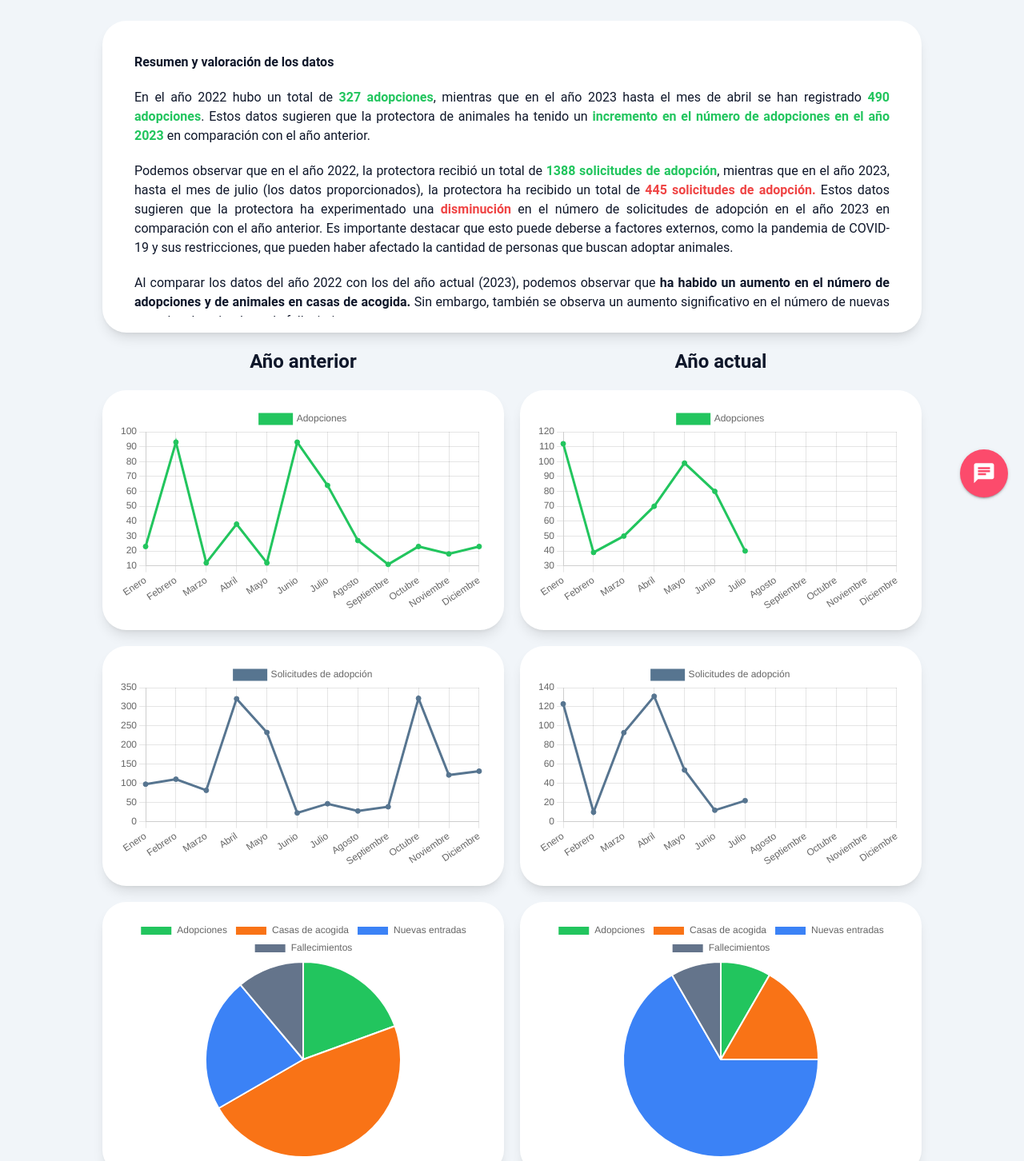
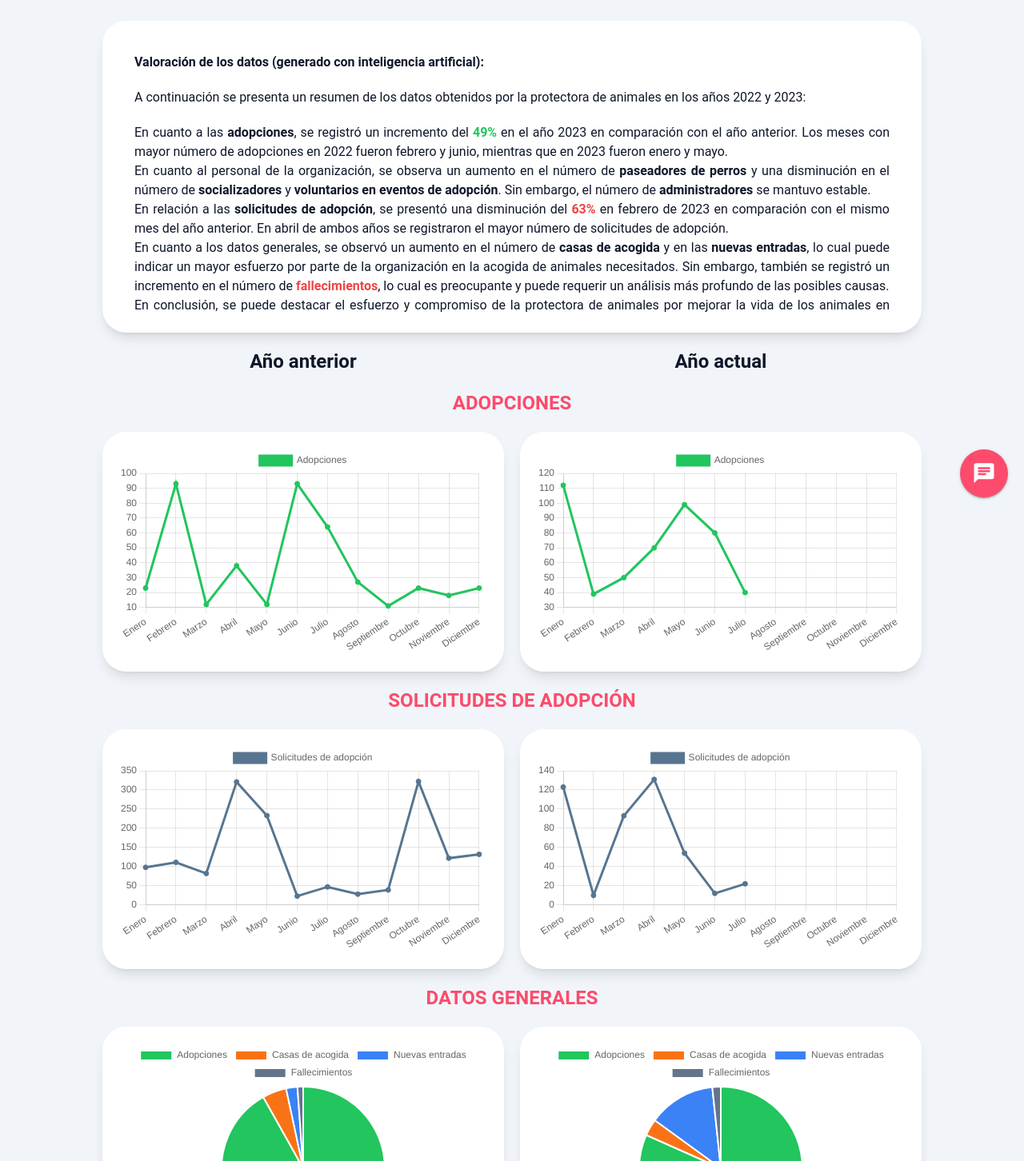
Before and after one commit to Lithos-hub/iShelter-SPA, a Vue app: page /stats in a window 1280 px wide. Shown: the part 158-1610 px from the top of the page at 80% size. Built offline with nearby package versions, Linux system fonts and the light colour scheme; what v-calendar, vue-query would draw is missing.

Commit message:
feat(stats): add stats view and install vue chartjs

```diff
--- /dev/null
+++ b/src/views/follow-up/FollowUpView.vue
@@ -0,0 +1,9 @@
+<template>
+	<div>
+		<h1>Follow up</h1>
+	</div>
+</template>
+
+<script setup lang="ts"></script>
+
+<style scoped></style>
--- a/src/views/stats/StatsView.vue
+++ b/src/views/stats/StatsView.vue
@@ -5,94 +5,48 @@
 	<section class="mb-5">
 		<CardLayout class="p-5 text-black">
 			<div class="max-h-[350px] overflow-y-auto p-5 flex flex-col gap-5 text-justify">
-				<strong>Resumen y valoración de los datos</strong>
+				<strong>Valoración de los datos (generado con inteligencia artificial):</strong>
 				<p>
-					En el año 2022 hubo un total de
-					<strong class="text-green-500">327 adopciones</strong>, mientras que en el año 2023 hasta
-					el mes de abril se han registrado <strong class="text-green-500">490 adopciones</strong>.
-					Estos datos sugieren que la protectora de animales ha tenido un
-					<strong class="text-green-500"
-						>incremento en el número de adopciones en el año 2023</strong
-					>
-					en comparación con el año anterior.
+					A continuación se presenta un resumen de los datos obtenidos por la protectora de animales
+					en los años 2022 y 2023:
 				</p>
-				<p>
-					Podemos observar que en el año 2022, la protectora recibió un total de
-					<strong class="text-green-500">1388 solicitudes de adopción</strong>, mientras que en el
-					año 2023, hasta el mes de julio (los datos proporcionados), la protectora ha recibido un
-					total de
-					<strong class="text-red-500">445 solicitudes de adopción.</strong>
-					Estos datos sugieren que la protectora ha experimentado una
-					<strong class="text-red-500">disminución</strong>
-					en el número de solicitudes de adopción en el año 2023 en comparación con el año anterior.
-					Es importante destacar que esto puede deberse a factores externos, como la pandemia de
-					COVID-19 y sus restricciones, que pueden haber afectado la cantidad de personas que buscan
-					adoptar animales.
-				</p>
-				<p>
-					Al comparar los datos del año 2022 con los del año actual (2023), podemos observar que
-					<strong
-						>ha habido un aumento en el número de adopciones y de animales en casas de
-						acogida.</strong
-					>
-					Sin embargo, también se observa un aumento significativo en el número de nuevas entradas
-					de animales y de fallecimientos.
-				</p>
-				<p>
-					En el año 2022, la protectora registró 7 adopciones, mientras que en el año actual se han
-					registrado 10. Este aumento puede ser un indicador positivo de que la protectora está
-					logrando colocar a más animales en hogares permanentes.
-				</p>
-				<p>
-					Sin embargo,
-					<strong
-						>es importante tener en cuenta que el aumento en las adopciones no necesariamente se
-						traduce en una disminución en el número de animales en la protectora.</strong
-					>
-					En cuanto a los animales en casas de acogida, en el año 2022 había 17 animales en casas de
-					acogida, mientras que en el año actual hay 20.
-				</p>
-				<p>
-					Esto sugiere que la protectora ha aumentado su capacidad de colocar animales en hogares
-					temporales y que está trabajando en una estrategia de cuidado de los animales que permite
-					una mayor cantidad de animales en casas de acogida. Sin embargo,
-					<strong
-						>los datos de nuevas entradas de animales y fallecimientos son preocupantes.</strong
-					>
-					En el año 2022, la protectora registró 8 nuevas entradas de animales y 4 fallecimientos,
-					mientras que en el año actual se han registrado 80 nuevas entradas de animales y 10
-					fallecimientos. Estos números sugieren que la protectora está recibiendo una mayor
-					cantidad de animales y enfrentando mayores desafíos en la atención y cuidado de los
-					mismos.
-				</p>
+				<div ref="gptResponseRef">{{ gptResponse }}</div>
 			</div>
 		</CardLayout>
 	</section>
 	<section class="grid grid-cols-2 gap-5">
 		<h1 class="text-center text-black font-bold text-2xl">Año anterior</h1>
 		<h1 class="text-center text-black font-bold text-2xl">Año actual</h1>
-		<CardLayout class="p-5 min-h-[300px]">
+		<h3 class="col-span-2 text-center uppercase text-primary-1 font-bold text-2xl">Adopciones</h3>
+		<CardLayout class="p-5 h-[300px]">
 			<Line :data="LAST_ADOPTIONS_DATA" :options="OPTIONS" />
 		</CardLayout>
-		<CardLayout class="p-5 min-h-[300px]">
+		<CardLayout class="p-5 h-[300px]">
 			<Line :data="CURRENT_ADOPTIONS_DATA" :options="OPTIONS" />
 		</CardLayout>
-		<CardLayout class="p-5 min-h-[300px]">
+		<h3 class="col-span-2 text-center uppercase text-primary-1 font-bold text-2xl">
+			Solicitudes de adopción
+		</h3>
+		<CardLayout class="p-5 h-[300px]">
 			<Line :data="LAST_APPLICATIONS_DATA" :options="OPTIONS" />
 		</CardLayout>
-		<CardLayout class="p-5 min-h-[300px]">
+		<CardLayout class="p-5 h-[300px]">
 			<Line :data="CURRENT_APPLICATIONS_DATA" :options="OPTIONS" />
 		</CardLayout>
-		<CardLayout class="p-5 min-h-[300px]">
+		<h3 class="col-span-2 text-center uppercase text-primary-1 font-bold text-2xl">
+			Datos generales
+		</h3>
+		<CardLayout class="p-5 h-[300px]">
 			<Pie :data="LAST_GENERAL_DATA" :options="OPTIONS" />
 		</CardLayout>
-		<CardLayout class="p-5 min-h-[300px]">
+		<CardLayout class="p-5 h-[300px]">
 			<Pie :data="CURRENT_GENERAL_DATA" :options="OPTIONS" />
 		</CardLayout>
-		<CardLayout class="p-5 min-h-[300px]">
+		<h3 class="col-span-2 text-center uppercase text-primary-1 font-bold text-2xl">Organización</h3>
+		<CardLayout class="p-5 h-[300px]">
 			<Pie :data="LAST_ORGANIZATION_DATA" :options="OPTIONS" />
 		</CardLayout>
-		<CardLayout class="p-5 min-h-[300px]">
+		<CardLayout class="p-5 h-[300px]">
 			<Pie :data="CURRENT_ORGANIZATION_DATA" :options="OPTIONS" />
 		</CardLayout>
 	</section>
@@ -138,4 +92,119 @@ const OPTIONS = {
 	responsive: true,
 	maintainAspectRatio: false,
 };
+
+const gptResponseRef = ref<HTMLDivElement>();
+
+const gptResponse = `
+<p>
+					En cuanto a las <strong>adopciones</strong>, se registró un incremento del
+					<strong class="text-green-500">49%</strong> en el año 2023 en comparación con el año
+					anterior. Los meses con mayor número de adopciones en 2022 fueron febrero y junio,
+					mientras que en 2023 fueron enero y mayo.
+				</p>
+				<p>
+					En cuanto al personal de la organización, se observa un aumento en el número de
+					<strong>paseadores de perros</strong> y una disminución en el número de
+					<strong>socializadores</strong> y <strong>voluntarios en eventos de adopción</strong>. Sin
+					embargo, el número de <strong>administradores</strong> se mantuvo estable.
+				</p>
+				<p>
+					En relación a las <strong>solicitudes de adopción</strong>, se presentó una disminución
+					del <strong class="text-red-500">63%</strong> en febrero de 2023 en comparación con el
+					mismo mes del año anterior. En abril de ambos años se registraron el mayor número de
+					solicitudes de adopción.
+				</p>
+				<p>
+					En cuanto a los datos generales, se observó un aumento en el número de
+					<strong>casas de acogida</strong> y en las <strong>nuevas entradas</strong>, lo cual puede
+					indicar un mayor esfuerzo por parte de la organización en la acogida de animales
+					necesitados. Sin embargo, también se registró un incremento en el número de
+					<strong class="text-red-500">fallecimientos</strong>, lo cual es preocupante y puede
+					requerir un análisis más profundo de las posibles causas.
+				</p>
+				<p>
+					En conclusión, se puede destacar el esfuerzo y compromiso de la protectora de animales por
+					mejorar la vida de los animales en necesidad, como se refleja en el aumento de las
+					adopciones y casas de acogida. Sin embargo, el incremento en los fallecimientos y la
+					disminución en el número de solicitudes de adopción pueden indicar la necesidad de revisar
+					y mejorar las estrategias de la organización en estos aspectos.
+				</p>
+				<strong>Resumen de los datos:</strong>
+				<ul class="flex flex-col gap-5">
+					<li>
+						<strong>Adopciones</strong> (2022 a 2023):
+						<ul>
+							<li>Incremento: <span class="text-green-500">49.5%</span></li>
+						</ul>
+					</li>
+					<li>
+						<strong>Casas de acogida</strong> (2022 a 2023):
+						<ul>
+							<li>Incremento: <span class="text-green-500">17.6%</span></li>
+						</ul>
+					</li>
+					<li>
+						<strong>Nuevas entradas</strong> (2022 a 2023):
+						<ul>
+							<li>Incremento: <span class="text-green-500">900%</span></li>
+						</ul>
+					</li>
+					<li>
+						<strong>Fallecimientos</strong> (2022 a 2023):
+						<ul>
+							<li>Incremento: <span class="text-red-500">150%</span></li>
+						</ul>
+					</li>
+					<li>
+						<strong>Administradores</strong> (2022 a 2023):
+						<ul>
+							<li>Incremento: <span class="text-green-500">100%</span></li>
+						</ul>
+					</li>
+					<li>
+						<strong>Paseadores de perros</strong> (2022 a 2023):
+						<ul>
+							<li>Incremento: <span class="text-green-500">91.7%</span></li>
+						</ul>
+					</li>
+					<li>
+						<strong>Socializadores</strong> (2022 a 2023):
+						<ul>
+							<li>Disminución: <span class="text-red-500">79.3%</span></li>
+						</ul>
+					</li>
+					<li>
+						<strong>Voluntarios en eventos de adopción</strong> (2022 a 2023):
+						<ul>
+							<li>Disminución: <span class="text-red-500">78.1%</span></li>
+						</ul>
+					</li>
+					<li>
+						<strong>Recaudadores de fondos</strong> (2022 a 2023):
+						<ul>
+							<li>Disminución: <span class="text-red-500">25%</span></li>
+						</ul>
+					</li>
+					<li>
+						<strong>Solicitudes de adopción</strong> (2022 a 2023):
+						<ul>
+							<li>Incremento: <span class="text-green-500">19.7%</span></li>
+						</ul>
+					</li>
+				</ul>
+				<strong
+					>Es importante destacar que la disminución en el número de socializadores y voluntarios en
+					eventos de adopción puede ser una preocupación para la organización y se debería
+					investigar el motivo detrás de esta disminución. Por otro lado, el aumento del 900% en el
+					número de nuevas entradas es un dato alarmante y podría requerir de una revisión en los
+					procesos de admisión. Sin embargo, el incremento del 49.5% en las adopciones es una buena
+					noticia y refleja el trabajo y esfuerzo de la organización en el año anterior.
+					</strong>
+				`;
+
+onMounted(() => {
+	if (gptResponseRef.value) {
+		gptResponseRef.value.innerHTML = gptResponse;
+	}
+});
 </script>
--- a/src/views/stats/database.ts
+++ b/src/views/stats/database.ts
@@ -28,16 +28,11 @@ export const CURRENT_ADOPTIONS_DATA = {
 };
 
 export const CURRENT_GENERAL_DATA = {
-	labels: [
-		'Adopciones',
-		'Casas de acogida',
-		'Nuevas entradas',
-		'Fallecimientos',
-	],
+	labels: ['Adopciones', 'Casas de acogida', 'Nuevas entradas', 'Fallecimientos'],
 	datasets: [
 		{
 			backgroundColor: ['#22c55e', '#f97316', '#3b82f6', '#64748b'],
-			data: [10, 20, 80, 10],
+			data: [490, 20, 80, 10],
 		},
 	],
 };
@@ -85,16 +80,11 @@ export const LAST_ADOPTIONS_DATA = {
 };
 
 export const LAST_GENERAL_DATA = {
-	labels: [
-		'Adopciones',
-		'Casas de acogida',
-		'Nuevas entradas',
-		'Fallecimientos',
-	],
+	labels: ['Adopciones', 'Casas de acogida', 'Nuevas entradas', 'Fallecimientos'],
 	datasets: [
 		{
 			backgroundColor: ['#22c55e', '#f97316', '#3b82f6', '#64748b'],
-			data: [7, 17, 8, 4],
+			data: [327, 17, 8, 4],
 		},
 	],
 };
@@ -126,3 +116,87 @@ export const LAST_ORGANIZATION_DATA = {
 		},
 	],
 };
+
+// const prompt = `
+
+// Datos de adopciones (2022):
+
+// Enero: 23
+// Febrero: 93
+// Marzo: 12
+// Abril: 38
+// Mayo: 12
+// Junio: 93
+// Julio: 64
+// Agosto: 27
+// Septiembre: 11
+// Octubre: 23
+// Noviembre: 18
+// Diciembre: 23
+
+// Datos de adopciones (2023):
+
+// Enero: 112
+// Febrero: 39
+// Marzo: 50
+// Abril: 70
+// Mayo: 99
+// Junio: 80
+// Julio: 40
+
+// Datos de organización (2022):
+
+// Administradores: 1
+// Paseadores de perros: 12
+// Socializadores: 82
+// Voluntarios en eventos de adopción: 32
+// Recaudadores de fondos: 4
+
+// Datos de organización (2023):
+
+// Administradores: 2
+// Paseadores de perros: 23
+// Socializadores: 17
+// Voluntarios en eventos de adopción: 7
+// Recaudadores de fondos: 3
+
+// Datos de solicitudes de adopción (2022):
+
+// Enero: 98
+// Febrero: 111
+// Marzo: 82
+// Abril: 321
+// Mayo: 233
+// Junio: 23
+// Julio: 47
+// Agosto: 28
+// Septiembre: 39
+// Octubre: 322
+// Noviembre: 122
+// Diciembre: 132
+
+// Datos de solicitudes de adopción (2023):
+
+// Enero: 123
+// Febrero: 10
+// Marzo: 93
+// Abril: 131
+// Mayo: 54
+// Junio: 12
+// Julio: 22
+
+// Datos generales (2022):
+
+// Adopciones: 327
+// Casas de acogida: 17
+// Nuevas entradas: 8
+// Fallecimientos: 4
+
+// Datos generales (2023):
+
+// Adopciones: 490
+// Casas de acogida: 20
+// Nuevas entradas: 80
+// Fallecimientos: 10
+
+// `;
```
Also changed, not shown: src/components/SecondaryNavbar.vue (+8 -12 lines), src/router/index.ts (+15 -34 lines), src/views/landing/LandingView.vue (+13 -30 lines), src/views/landing/components/LandingCard.vue (+14 -9 lines), mockoon.json.
